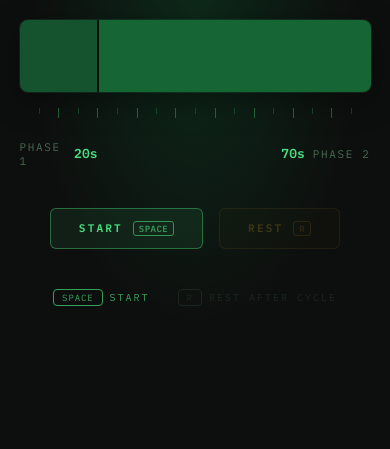
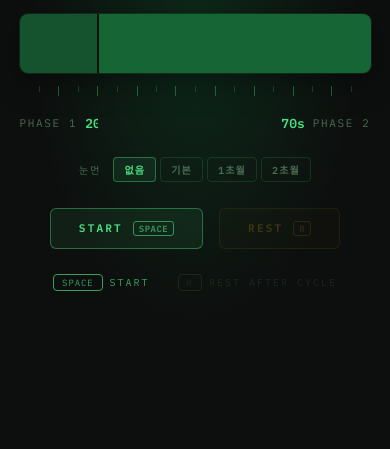
Before and after one commit to doyo/mobinogi-timer, a plain HTML site: page web/index.html in a window 390 px wide. Shown: the part 395-844 px from the top of the page. Drawn offline with Linux system fonts and the light colour scheme.

Commit message:
Add blind mode, responsive layout, Electron window improvements

```diff
--- a/web/index.html
+++ b/web/index.html
@@ -43,9 +43,10 @@
     display: flex;
     flex-direction: column;
     align-items: center;
-    justify-content: center;
-    gap: 40px;
-    overflow: hidden;
+    justify-content: safe center;
+    gap: clamp(4px, 3dvh, 40px);
+    overflow-y: auto;
+    overflow-x: hidden;
     position: relative;
     /* safe area for notch/home bar */
     padding: env(safe-area-inset-top) env(safe-area-inset-right) env(safe-area-inset-bottom) env(safe-area-inset-left);
@@ -78,7 +79,7 @@
     width: min(700px, 90vw);
     display: flex;
     flex-direction: column;
-    gap: 24px;
+    gap: clamp(8px, 2.5dvh, 24px);
   }
 
   /* ── Status badge ── */
@@ -122,7 +123,7 @@
   .bar-wrapper {
     display: flex;
     align-items: stretch;
-    height: 72px;
+    height: clamp(36px, 7dvh, 72px);
     border-radius: 8px;
     overflow: hidden;
     box-shadow: 0 0 0 1px rgba(74,222,128,0.1), 0 8px 32px rgba(0,0,0,0.4);
@@ -153,8 +154,8 @@
 
   /* ── Bar labels ── */
   .bar-labels { display:flex; width:100%; }
-  .label-20 { flex:20; display:flex; gap:8px; align-items:center; }
-  .label-70 { flex:70; display:flex; gap:8px; align-items:center; justify-content:flex-end; }
+  .label-20 { flex:20; display:flex; gap:8px; align-items:center; white-space:nowrap; overflow:hidden; }
+  .label-70 { flex:70; display:flex; gap:8px; align-items:center; justify-content:flex-end; white-space:nowrap; overflow:hidden; }
   .label-text { font-size:11px; letter-spacing:0.15em; text-transform:uppercase; color:var(--muted); }
   .label-time { font-size:13px; font-weight:600; color:#4ade80; }
 
@@ -278,6 +279,53 @@
   .hint-item.space.on { color: #4ade80; }
   .hint-item.r-key.on { color: #fbbf24; }
 
+  /* ── Blind mode ── */
+  .blind-row {
+    position: relative;
+    z-index: 1;
+    display: flex;
+    align-items: center;
+    justify-content: center;
+    gap: 12px;
+  }
+
+  .blind-label {
+    font-size: 10px;
+    letter-spacing: 0.2em;
+    text-transform: uppercase;
+    color: var(--muted);
+  }
+
+  .blind-opts { display: flex; gap: 4px; }
+
+  .blind-btn {
+    font-family: 'IBM Plex Mono', monospace;
+    font-size: 10px;
+    font-weight: 600;
+    letter-spacing: 0.12em;
+    text-transform: uppercase;
+    padding: 4px 10px;
+    border-radius: 4px;
+    border: 1px solid rgba(74,222,128,0.15);
+    background: transparent;
+    color: var(--muted);
+    cursor: pointer;
+    transition: color 0.2s, border-color 0.2s, background 0.2s;
+    -webkit-app-region: no-drag;
+  }
+  .blind-btn:hover:not(:disabled) { border-color: rgba(74,222,128,0.3); color: #4ade80; }
+  .blind-btn.active {
+    color: #4ade80;
+    border-color: rgba(74,222,128,0.4);
+    background: rgba(74,222,128,0.08);
+  }
+  .blind-btn:disabled { opacity: 0.2; cursor: default; }
+  .blind-btn.active:disabled { opacity: 0.65; }
+
+  @media (max-height: 500px) {
+    .title { display: none; }
+  }
+
   .key-badge {
     padding: 2px 8px;
     border: 1px solid currentColor;
@@ -334,12 +382,22 @@
   <div class="bar-labels">
     <div class="label-20">
       <span class="label-text">Phase 1</span>
-      <span class="label-time">20s</span>
+      <span class="label-time" id="labelTime1">20s</span>
     </div>
     <div class="label-70">
-      <span class="label-time">70s</span>
+      <span class="label-time" id="labelTime2">70s</span>
       <span class="label-text">Phase 2</span>
     </div>
+  </div>
+</div>
+
+<div class="blind-row">
+  <span class="blind-label">눈먼</span>
+  <div class="blind-opts">
+    <button class="blind-btn active" data-mode="none">없음</button>
+    <button class="blind-btn" data-mode="default">기본</button>
+    <button class="blind-btn" data-mode="+1">1초월</button>
+    <button class="blind-btn" data-mode="+2">2초월</button>
   </div>
 </div>
 
@@ -375,7 +433,15 @@
   // working --[auto complete]--> working   (loop)
   // rest    --[auto complete]--> ready
 
-  const TOTAL = 90, PHASE1 = 20, PHASE2 = 70;
+  const PHASE1 = 20;
+  const BLIND_SETTINGS = {
+    'none':    { total: 90, phase2: 70 },
+    'default': { total: 52, phase2: 32 },
+    '+1':      { total: 51, phase2: 31 },
+    '+2':      { total: 50, phase2: 30 },
+  };
+  let blindMode = 'none';
+  let TOTAL = 90, PHASE2 = 70;
 
   let state   = 'ready';
   let elapsed = 0;
@@ -395,6 +461,9 @@
   const btnStart     = document.getElementById('btnStart');
   const btnRest      = document.getElementById('btnRest');
   const btnRestLabel = document.getElementById('btnRestLabel');
+  const labelTime1   = document.getElementById('labelTime1');
+  const labelTime2   = document.getElementById('labelTime2');
+  const blindBtns    = document.querySelectorAll('.blind-btn');
 
   // Build ticks
   const tickRow = document.getElementById('tickRow');
@@ -455,6 +524,9 @@
       hintRLabel.textContent = 'rest after cycle';
       hintR.style.color = '';
     }
+
+    // Blind mode buttons: only enabled in ready
+    blindBtns.forEach(btn => { btn.disabled = (state !== 'ready'); });
   }
 
   function formatTime(e) {
@@ -490,7 +562,7 @@
     fill20.classList.remove('active'); fill70.classList.remove('active');
     setFillColor('blue');
 
-    timeMain.textContent  = '1:30';
+    timeMain.textContent  = formatTime(0);
     timePhase.textContent = 'PRESS START OR SPACE';
 
     updateUI();
@@ -575,14 +647,15 @@
     osc.stop(ctx.currentTime + duration);
   }
 
-  const BEEP_TIMES = [16, 17, 18, 19, 20, 86, 87, 88, 89, 90];
   let firedBeeps = new Set();
 
   function checkBeeps(e) {
-    for (const bt of BEEP_TIMES) {
+    const end = TOTAL;
+    const times = [16, 17, 18, 19, 20, end-4, end-3, end-2, end-1, end];
+    for (const bt of times) {
       if (!firedBeeps.has(bt) && e >= bt) {
         firedBeeps.add(bt);
-        const isLast = (bt === 20 || bt === 90);
+        const isLast = (bt === 20 || bt === end);
         beep(isLast ? 880 : 660, isLast ? 0.45 : 0.12, isLast ? 0.5 : 0.35);
       }
     }
@@ -605,6 +678,22 @@
   btnStart.addEventListener('click', () => { if (state === 'ready') goWorking(); });
   btnRest.addEventListener('click',  () => handleRestBtn());
 
+  // ── Blind mode ────────────────────────────────────────────────
+
+  function setBlindMode(mode) {
+    if (state !== 'ready') return;
+    blindMode = mode;
+    TOTAL  = BLIND_SETTINGS[mode].total;
+    PHASE2 = BLIND_SETTINGS[mode].phase2;
+    blindBtns.forEach(btn => btn.classList.toggle('active', btn.dataset.mode === mode));
+    labelTime2.textContent = PHASE2 + 's';
+    timeMain.textContent = formatTime(0);
+  }
+
+  blindBtns.forEach(btn => {
+    btn.addEventListener('click', () => setBlindMode(btn.dataset.mode));
+  });
+
 
   // Register service worker for offline/standalone support
   if ('serviceWorker' in navigator) {
```
Also changed, not shown: electron/main.js (+10 -0 lines).
